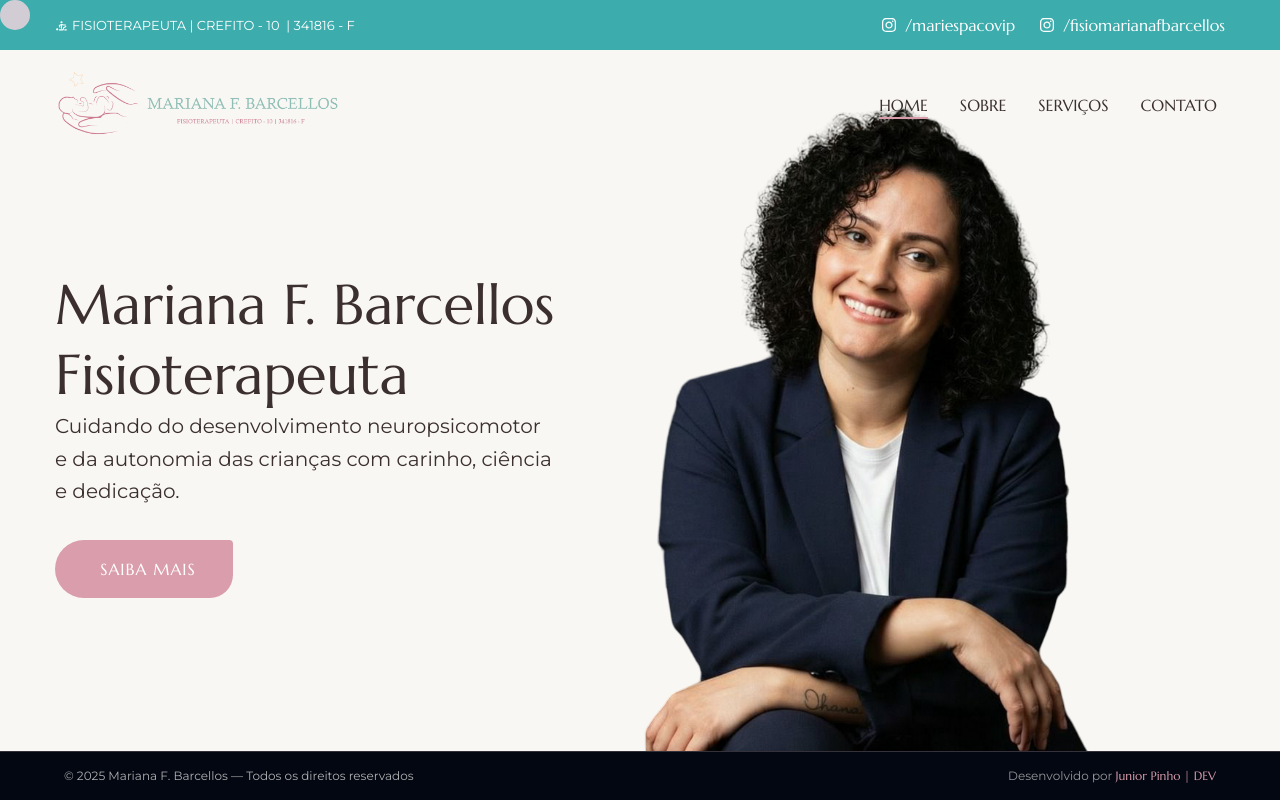
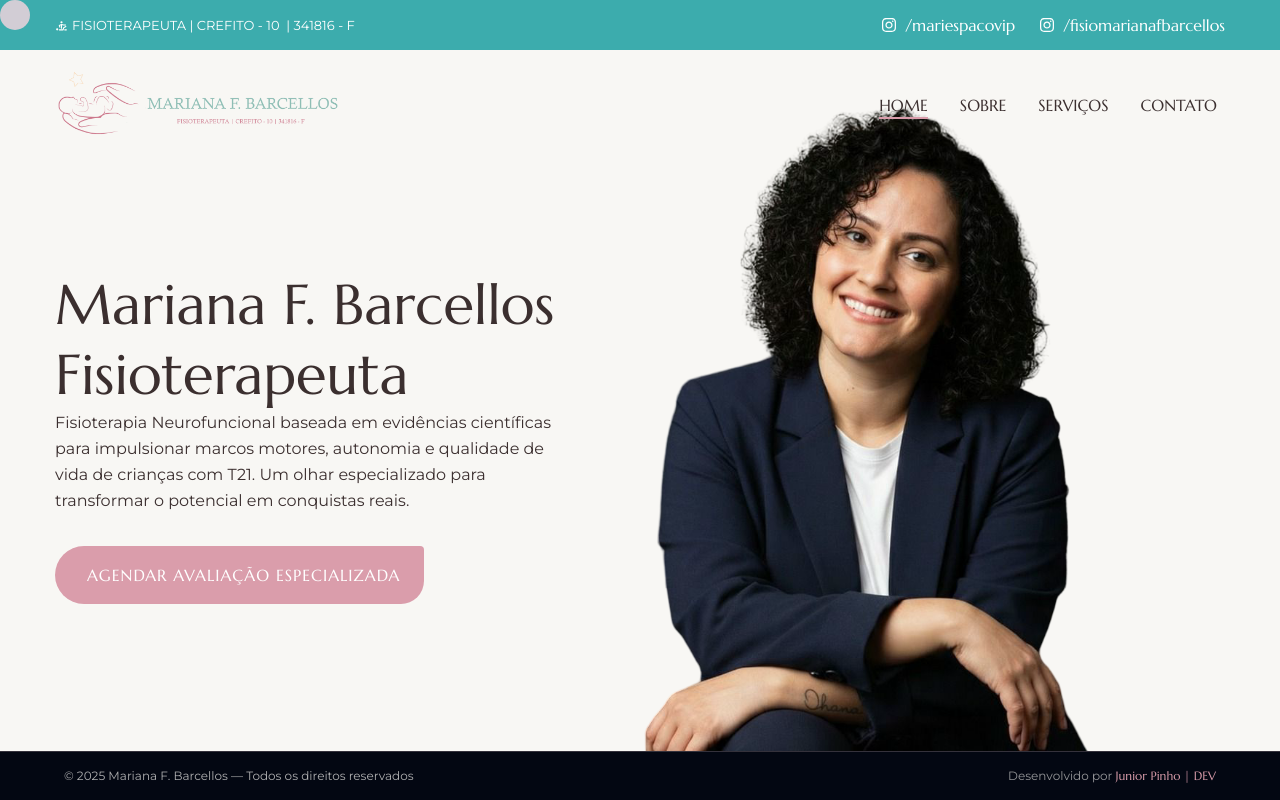
Before and after one commit to juniorpinhodev/mariana_barcellos, a Next.js app: page / in a window 1280 px wide. Built offline with nearby package versions, Linux system fonts and the light colour scheme.

Commit message:
feat: 🎸 Cria botão de Avaliação e modifica texto de descrição

```diff
--- a/app/page.jsx
+++ b/app/page.jsx
@@ -34,17 +34,20 @@ const Home = () => {
             <motion.p
               onMouseEnter={mouseEnterHandler}
               onMouseLeave={mouseLeaveHandler}
-              className="lead max-w-xl mx-auto text-[14px] sm:text-[16px] md:text-[18px] xl:text-[20px] leading-relaxed">
-              Cuidando do desenvolvimento neuropsicomotor e da autonomia das crianças com carinho, ciência e dedicação.
+              className="lead max-w-xl mx-auto text-[14px] sm:text-[14px] md:text-[16px] xl:text-[16px] leading-relaxed">
+              Fisioterapia Neurofuncional baseada em evidências científicas para impulsionar marcos motores, autonomia e qualidade de vida de crianças com T21. Um olhar especializado para transformar o potencial em conquistas reais.
             </motion.p>
             <div className="flex flex-col xl:flex-row items-center gap-6 max-w-max mx-auto xl:mx-0">
-              <motion.button
+              <motion.a
+              href="https://wa.me/5548984465676?text=Olá!%20Eu%20gostaria%20de%20agendar%20uma%20avaliação."
               onMouseEnter={mouseEnterHandler}
               onMouseLeave={mouseLeaveHandler}
               className="btn btn-lg"
+              target="_blank"
+              rel="noopener noreferrer"
               >
-                Saiba mais
-              </motion.button>
+                AGENDAR AVALIAÇÃO ESPECIALIZADA
+              </motion.a>
               <motion.div
                 onMouseEnter={mouseEnterHandler}
                 onMouseLeave={mouseLeaveHandler}
```
